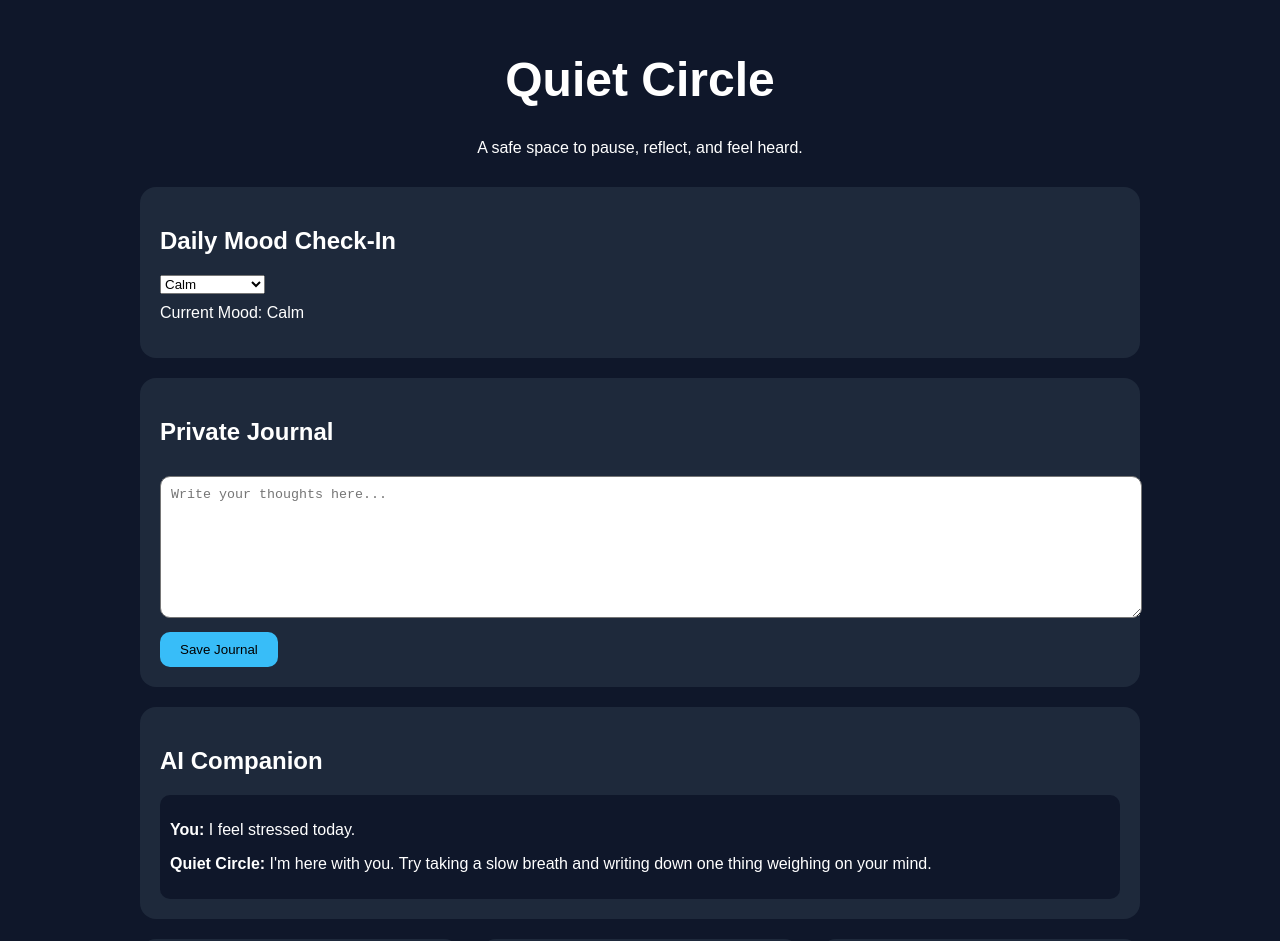
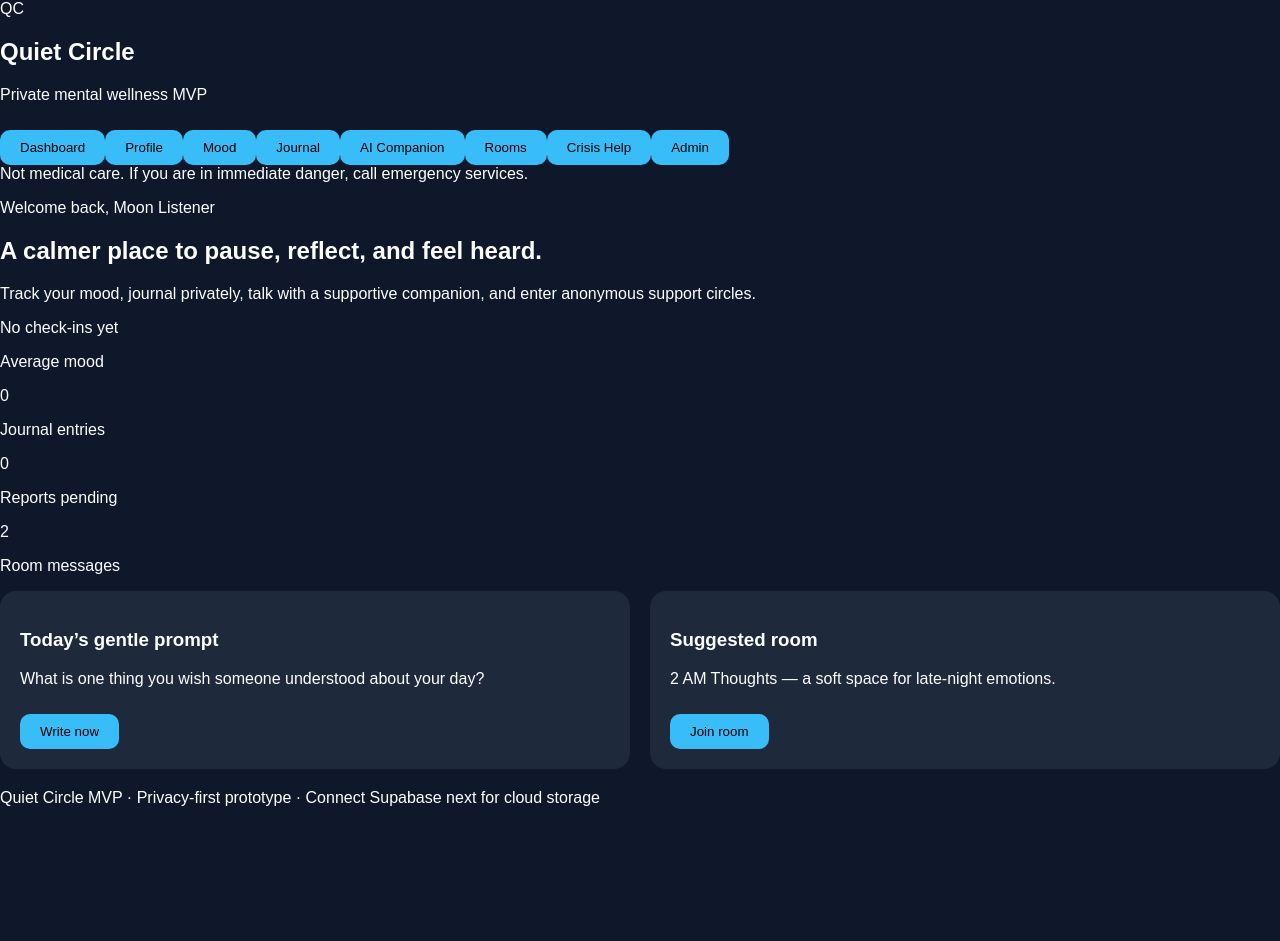
Before and after one commit to priestly-ops/Quiet-Circle, a React (Vite) app: page / in a window 1280 px wide. Shown: the top 941 px of the page. After the commit the page ends 807 px from the top, so only its background shows below. Built offline with nearby package versions, Linux system fonts and the light colour scheme.

Commit message:
Build full Quiet Circle MVP app

```diff
--- a/src/App.jsx
+++ b/src/App.jsx
@@ -1,57 +1,158 @@
-import { useState } from 'react';
+import { useMemo, useState } from 'react';
+
+const rooms = [
+  { id: 1, name: '2 AM Thoughts', theme: 'Loneliness', members: 6, desc: 'For heavy thoughts that show up late at night.' },
+  { id: 2, name: 'Exam Pressure', theme: 'Stress', members: 4, desc: 'A quiet room for students under pressure.' },
+  { id: 3, name: 'Corporate Burnout', theme: 'Work', members: 8, desc: 'Talk through work stress without judgment.' },
+  { id: 4, name: 'Breakup Healing', theme: 'Healing', members: 5, desc: 'A softer place for moving forward slowly.' }
+];
+
+const crisisResources = [
+  { name: 'Emergency Services', phone: '911', desc: 'Call immediately if you or someone else is in danger.' },
+  { name: '988 Suicide & Crisis Lifeline', phone: '988', desc: '24/7 confidential support in the United States.' },
+  { name: 'Crisis Text Line', phone: 'Text HOME to 741741', desc: 'Free crisis support by text.' }
+];
+
+const starterMessages = [
+  { from: 'Quiet Circle', text: "Hi, I'm here with you. What feels heavy today?" }
+];
+
+function getSaved(key, fallback) {
+  try {
+    const data = localStorage.getItem(key);
+    return data ? JSON.parse(data) : fallback;
+  } catch {
+    return fallback;
+  }
+}
 
 export default function App() {
-  const [mood, setMood] = useState('Calm');
+  const [active, setActive] = useState('dashboard');
+  const [profile, setProfile] = useState(() => getSaved('qc_profile', { name: 'Moon Listener', age: '18-24', intent: 'both', persona: 'supportive_friend' }));
+  const [moodScore, setMoodScore] = useState(6);
+  const [moodNote, setMoodNote] = useState('');
+  const [moods, setMoods] = useState(() => getSaved('qc_moods', []));
+  const [journalText, setJournalText] = useState('');
+  const [journals, setJournals] = useState(() => getSaved('qc_journals', []));
+  const [messages, setMessages] = useState(() => getSaved('qc_messages', starterMessages));
+  const [chatInput, setChatInput] = useState('');
+  const [roomMessages, setRoomMessages] = useState(() => getSaved('qc_room_messages', [
+    { user: 'Calm Star', text: 'Today was a lot, but I am trying to breathe through it.' },
+    { user: 'Quiet Leaf', text: 'You are not alone here.' }
+  ]));
+  const [roomInput, setRoomInput] = useState('');
+  const [reports, setReports] = useState(() => getSaved('qc_reports', []));
+  const [feedback, setFeedback] = useState('');
+
+  const averageMood = useMemo(() => {
+    if (!moods.length) return 'No check-ins yet';
+    return (moods.reduce((sum, item) => sum + item.score, 0) / moods.length).toFixed(1);
+  }, [moods]);
+
+  function saveProfile(next) {
+    setProfile(next);
+    localStorage.setItem('qc_profile', JSON.stringify(next));
+  }
+
+  function addMood() {
+    const entry = { score: Number(moodScore), note: moodNote || 'No note', at: new Date().toLocaleString() };
+    const next = [entry, ...moods];
+    setMoods(next);
+    localStorage.setItem('qc_moods', JSON.stringify(next));
+    setMoodNote('');
+  }
+
+  function saveJournal() {
+    if (!journalText.trim()) return;
+    const entry = { text: journalText.trim(), at: new Date().toLocaleString(), mood: moodScore };
+    const next = [entry, ...journals];
+    setJournals(next);
+    localStorage.setItem('qc_journals', JSON.stringify(next));
+    setJournalText('');
+  }
+
+  function sendCompanionMessage() {
+    if (!chatInput.trim()) return;
+    const userMsg = { from: 'You', text: chatInput.trim() };
+    const botMsg = {
+      from: 'Quiet Circle',
+      text: 'Thank you for trusting this space. Try naming the feeling, taking one slow breath, and choosing one tiny next step. If you are in danger, please contact emergency support now.'
+    };
+    const next = [...messages, userMsg, botMsg];
+    setMessages(next);
+    localStorage.setItem('qc_messages', JSON.stringify(next));
+    setChatInput('');
+  }
+
+  function sendRoomMessage() {
+    if (!roomInput.trim()) return;
+    const next = [...roomMessages, { user: profile.name || 'Anonymous', text: roomInput.trim() }];
+    setRoomMessages(next);
+    localStorage.setItem('qc_room_messages', JSON.stringify(next));
+    setRoomInput('');
+  }
+
+  function reportContent(type, text) {
+    const next = [{ type, text, status: 'pending', at: new Date().toLocaleString() }, ...reports];
+    setReports(next);
+    localStorage.setItem('qc_reports', JSON.stringify(next));
+    alert('Report submitted for admin review.');
+  }
+
+  function submitFeedback() {
+    if (!feedback.trim()) return;
+    alert('Thank you. Your beta feedback was saved locally for this MVP.');
+    setFeedback('');
+  }
+
+  const nav = [
+    ['dashboard', 'Dashboard'], ['profile', 'Profile'], ['mood', 'Mood'], ['journal', 'Journal'],
+    ['companion', 'AI Companion'], ['rooms', 'Rooms'], ['crisis', 'Crisis Help'], ['admin', 'Admin']
+  ];
 
   return (
-    <div className="container">
-      <header className="hero">
-        <h1>Quiet Circle</h1>
-        <p>A safe space to pause, reflect, and feel heard.</p>
-      </header>
+    <div className="appShell">
+      <aside className="sidebar">
+        <div className="brand">
+          <div className="logo">QC</div>
+          <div><h1>Quiet Circle</h1><p>Private mental wellness MVP</p></div>
+        </div>
+        <nav>
+          {nav.map(([id, label]) => <button key={id} className={active === id ? 'nav active' : 'nav'} onClick={() => setActive(id)}>{label}</button>)}
+        </nav>
+        <div className="safetyBox">Not medical care. If you are in immediate danger, call emergency services.</div>
+      </aside>
 
-      <section className="card">
-        <h2>Daily Mood Check-In</h2>
-        <select value={mood} onChange={(e) => setMood(e.target.value)}>
-          <option>Calm</option>
-          <option>Happy</option>
-          <option>Anxious</option>
-          <option>Lonely</option>
-          <option>Overwhelmed</option>
-        </select>
-        <p className="mood">Current Mood: {mood}</p>
-      </section>
+      <main className="main">
+        {active === 'dashboard' && <section className="page">
+          <div className="heroPanel"><p className="eyebrow">Welcome back, {profile.name}</p><h2>A calmer place to pause, reflect, and feel heard.</h2><p>Track your mood, journal privately, talk with a supportive companion, and enter anonymous support circles.</p></div>
+          <div className="statsGrid">
+            <div className="stat"><span>{averageMood}</span><p>Average mood</p></div>
+            <div className="stat"><span>{journals.length}</span><p>Journal entries</p></div>
+            <div className="stat"><span>{reports.length}</span><p>Reports pending</p></div>
+            <div className="stat"><span>{roomMessages.length}</span><p>Room messages</p></div>
+          </div>
+          <div className="grid two">
+            <div className="card"><h3>Today’s gentle prompt</h3><p>What is one thing you wish someone understood about your day?</p><button onClick={() => setActive('journal')}>Write now</button></div>
+            <div className="card"><h3>Suggested room</h3><p>2 AM Thoughts — a soft space for late-night emotions.</p><button onClick={() => setActive('rooms')}>Join room</button></div>
+          </div>
+        </section>}
 
-      <section className="card">
-        <h2>Private Journal</h2>
-        <textarea placeholder="Write your thoughts here..."></textarea>
-        <button>Save Journal</button>
-      </section>
+        {active === 'profile' && <section className="page card wide"><h2>Anonymous Profile</h2><label>Display name<input value={profile.name} onChange={e => saveProfile({ ...profile, name: e.target.value })} /></label><label>Age range<select value={profile.age} onChange={e => saveProfile({ ...profile, age: e.target.value })}><option>18-24</option><option>25-34</option><option>35-44</option><option>45+</option></select></label><label>Support preference<select value={profile.intent} onChange={e => saveProfile({ ...profile, intent: e.target.value })}><option value="listener">Listener</option><option value="sharer">Sharer</option><option value="both">Both</option></select></label><label>AI persona<select value={profile.persona} onChange={e => saveProfile({ ...profile, persona: e.target.value })}><option value="supportive_friend">Supportive Friend</option><option value="calm_listener">Calm Listener</option><option value="motivator">Motivator</option><option value="wise_elder">Wise Elder</option></select></label></section>}
 
-      <section className="card">
-        <h2>AI Companion</h2>
-        <div className="chatbox">
-          <p><strong>You:</strong> I feel stressed today.</p>
-          <p><strong>Quiet Circle:</strong> I'm here with you. Try taking a slow breath and writing down one thing weighing on your mind.</p>
-        </div>
-      </section>
+        {active === 'mood' && <section className="page card wide"><h2>Mood Check-In</h2><label>Mood score: {moodScore}/10<input type="range" min="1" max="10" value={moodScore} onChange={e => setMoodScore(e.target.value)} /></label><textarea value={moodNote} onChange={e => setMoodNote(e.target.value)} placeholder="Optional note about what you are feeling..." /><button onClick={addMood}>Save Check-In</button><div className="list">{moods.map((m, i) => <div className="listItem" key={i}><strong>{m.score}/10</strong><p>{m.note}</p><small>{m.at}</small></div>)}</div></section>}
 
-      <section className="grid">
-        <div className="card small">
-          <h3>Support Rooms</h3>
-          <p>Join anonymous support circles.</p>
-        </div>
+        {active === 'journal' && <section className="page card wide"><h2>Private Journal</h2><textarea className="largeText" value={journalText} onChange={e => setJournalText(e.target.value)} placeholder="Write privately. This MVP stores entries in your browser until Supabase is connected." /><button onClick={saveJournal}>Save Journal</button><div className="list">{journals.map((j, i) => <div className="listItem" key={i}><p>{j.text}</p><small>{j.at} · Mood {j.mood}/10</small></div>)}</div></section>}
 
-        <div className="card small">
-          <h3>Crisis Resources</h3>
-          <p>Emergency help and wellness support.</p>
-        </div>
+        {active === 'companion' && <section className="page card wide"><h2>AI Companion</h2><p className="muted">MVP supportive companion. Real AI can be connected later using Gemini/OpenAI/Claude.</p><div className="chatWindow">{messages.map((m, i) => <div key={i} className={m.from === 'You' ? 'msg user' : 'msg bot'}><strong>{m.from}</strong><p>{m.text}</p></div>)}</div><div className="composer"><input value={chatInput} onChange={e => setChatInput(e.target.value)} placeholder="Share what is on your mind..." onKeyDown={e => e.key === 'Enter' && sendCompanionMessage()} /><button onClick={sendCompanionMessage}>Send</button></div></section>}
 
-        <div className="card small">
-          <h3>Moderation</h3>
-          <p>Report harmful behavior anonymously.</p>
-        </div>
-      </section>
+        {active === 'rooms' && <section className="page"><h2>Support Rooms</h2><div className="grid two">{rooms.map(r => <div className="card" key={r.id}><div className="roomTop"><h3>{r.name}</h3><span>{r.members}/8</span></div><p>{r.desc}</p><small>{r.theme}</small></div>)}</div><div className="card wide"><h3>Room Chat</h3><div className="chatWindow">{roomMessages.map((m, i) => <div className="msg bot" key={i}><strong>{m.user}</strong><p>{m.text}</p><button className="linkBtn" onClick={() => reportContent('message', m.text)}>Report</button></div>)}</div><div className="composer"><input value={roomInput} onChange={e => setRoomInput(e.target.value)} placeholder="Send a kind message..." onKeyDown={e => e.key === 'Enter' && sendRoomMessage()} /><button onClick={sendRoomMessage}>Send</button></div></div></section>}
+
+        {active === 'crisis' && <section className="page"><div className="danger"><h2>Need immediate help?</h2><p>If there is immediate danger, call emergency services now. Quiet Circle is not a replacement for professional care.</p></div><div className="grid two">{crisisResources.map((r, i) => <div className="card" key={i}><h3>{r.name}</h3><h2>{r.phone}</h2><p>{r.desc}</p></div>)}</div></section>}
+
+        {active === 'admin' && <section className="page card wide"><h2>Admin Moderation</h2><div className="statsGrid"><div className="stat"><span>{reports.length}</span><p>Total reports</p></div><div className="stat"><span>{moods.length}</span><p>Mood logs</p></div><div className="stat"><span>{journals.length}</span><p>Journals</p></div></div><div className="list">{reports.length ? reports.map((r, i) => <div className="listItem" key={i}><strong>{r.type}</strong><p>{r.text}</p><small>{r.status} · {r.at}</small></div>) : <p>No reports yet.</p>}</div><h3>Beta Feedback</h3><textarea value={feedback} onChange={e => setFeedback(e.target.value)} placeholder="Add tester feedback or notes..." /><button onClick={submitFeedback}>Save Feedback</button></section>}
+        <footer>Quiet Circle MVP · Privacy-first prototype · Connect Supabase next for cloud storage</footer>
+      </main>
     </div>
   );
 }
```
